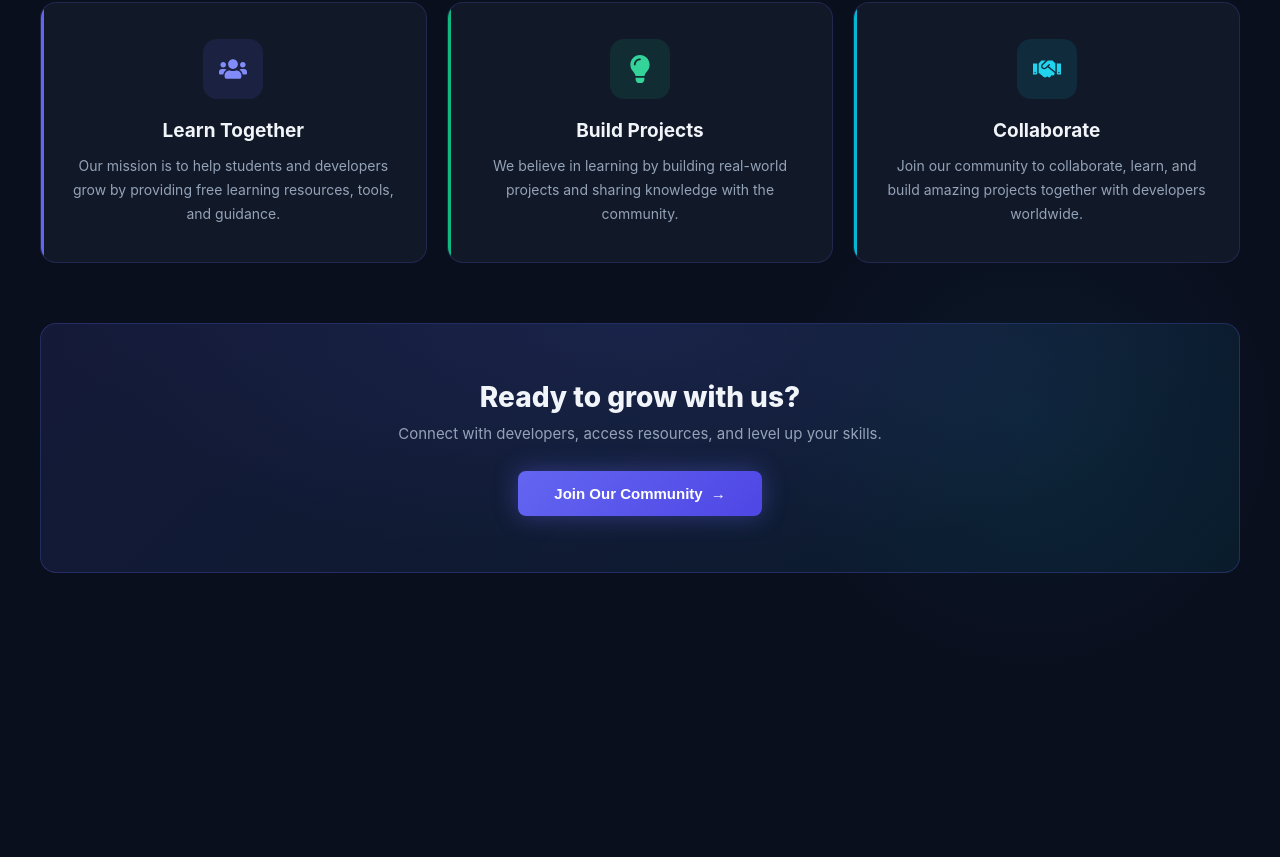
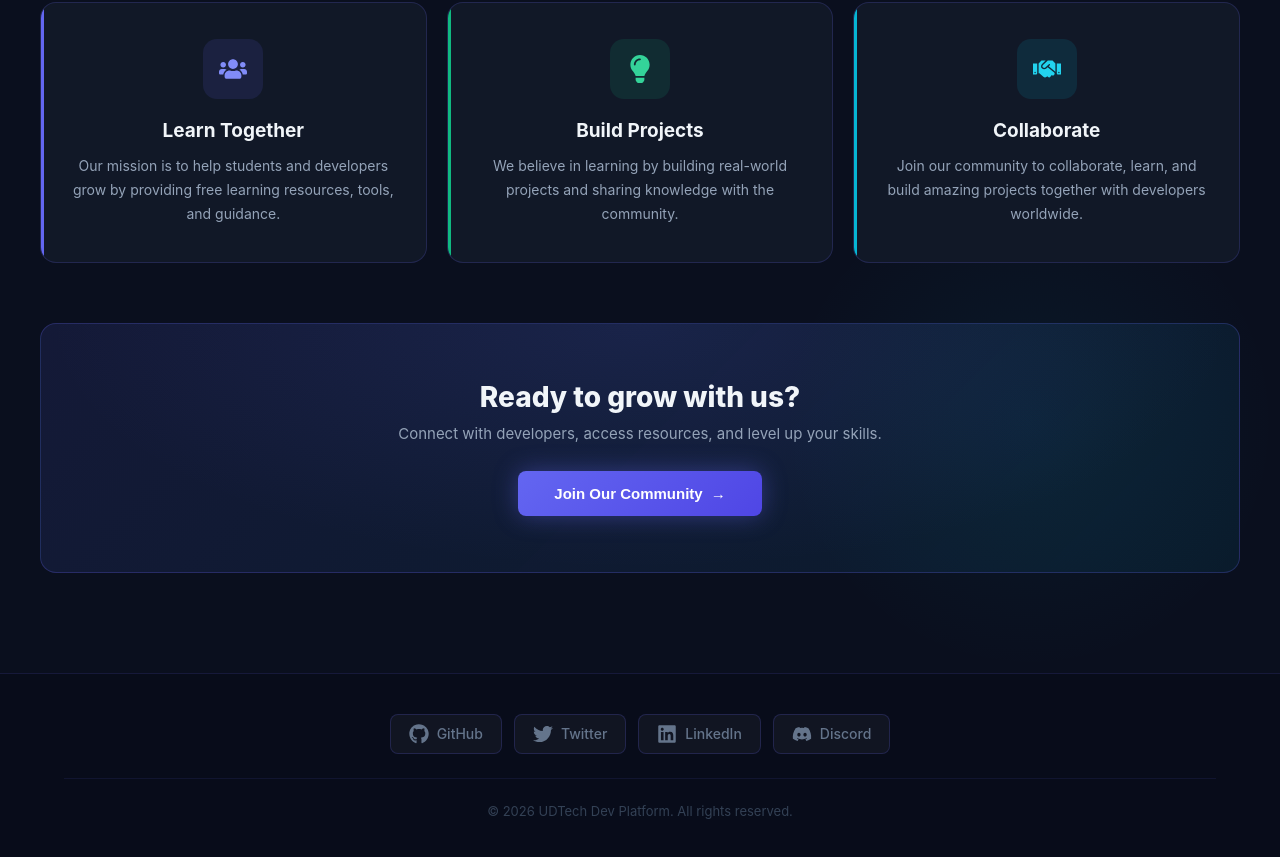
Before and after one commit to UDTech-India/udtech-dev-platform, a React (Create React App) app in the folder frontend/: page / in a window 1280 px wide. Shown: the part 1815-2672 px from the top of the page. Before the commit the page ends 2488 px from the top, so only its background shows below. Built offline with nearby package versions, Linux system fonts and the light colour scheme.

Commit message:
Task 16: Added responsive footer component with social and GitHub links

```diff
--- a/frontend/src/App.js
+++ b/frontend/src/App.js
@@ -1,5 +1,6 @@
 import React, { useState } from 'react';
 import Navbar from "./components/Navbar";
+import Footer from "./components/Footer";
 import Home from "./pages/Home";
 import Resources from "./pages/Resources";
 import ToolsPage from "./pages/ToolsPage";
@@ -31,6 +32,7 @@ function App() {
     <div className="app">
       <Navbar currentPage={currentPage} setCurrentPage={setCurrentPage} />
       {renderPage()}
+      <Footer />
     </div>
   );
 }
--- /dev/null
+++ b/frontend/src/components/Footer.css
@@ -0,0 +1,77 @@
+.footer {
+  background: #080c1a;
+  border-top: 1px solid rgba(99, 102, 241, 0.15);
+}
+
+.footer-inner {
+  max-width: 1200px;
+  margin: 0 auto;
+  padding: 40px 24px;
+  display: flex;
+  flex-direction: column;
+  align-items: center;
+  gap: 24px;
+}
+
+/* Social links row */
+.footer-socials {
+  display: flex;
+  gap: 12px;
+  flex-wrap: wrap;
+  justify-content: center;
+}
+
+.footer-social-link {
+  display: inline-flex;
+  align-items: center;
+  gap: 8px;
+  padding: 9px 18px;
+  background: rgba(255, 255, 255, 0.04);
+  border: 1px solid rgba(99, 102, 241, 0.2);
+  border-radius: 8px;
+  color: #64748b;
+  text-decoration: none;
+  font-size: 14px;
+  font-weight: 500;
+  transition: all 0.25s ease;
+}
+
+.footer-social-link:hover {
+  color: #a5b4fc;
+  border-color: rgba(99, 102, 241, 0.5);
+  background: rgba(99, 102, 241, 0.1);
+  transform: translateY(-2px);
+}
+
+/* GitHub link gets a slightly different accent */
+.footer-social-link:first-child:hover {
+  color: #f1f5f9;
+  border-color: rgba(241, 245, 249, 0.4);
+  background: rgba(241, 245, 249, 0.06);
+}
+
+/* Divider */
+.footer-divider {
+  width: 100%;
+  height: 1px;
+  background: rgba(99, 102, 241, 0.1);
+}
+
+/* Copyright */
+.footer-copy {
+  font-size: 13px;
+  color: #334155;
+  margin: 0;
+  text-align: center;
+}
+
+/* Responsive */
+@media screen and (max-width: 480px) {
+  .footer-social-link span {
+    display: none;
+  }
+
+  .footer-social-link {
+    padding: 10px 12px;
+  }
+}
--- /dev/null
+++ b/frontend/src/components/Footer.jsx
@@ -0,0 +1,52 @@
+import React from "react";
+import { FaGithub, FaTwitter, FaLinkedin, FaDiscord } from "react-icons/fa";
+import "./Footer.css";
+
+const Footer = () => {
+  const currentYear = new Date().getFullYear();
+
+  const socialLinks = [
+    { icon: FaGithub,   href: "https://github.com",   label: "GitHub"   },
+    { icon: FaTwitter,  href: "https://twitter.com",  label: "Twitter"  },
+    { icon: FaLinkedin, href: "https://www.linkedin.com/company/udtech-india", label: "LinkedIn" },
+    { icon: FaDiscord,  href: "https://discord.com",  label: "Discord"  },
+  ];
+
+  return (
+    <footer className="footer">
+      <div className="footer-inner">
+
+        {/* Social Media Links */}
+        <div className="footer-socials">
+          {socialLinks.map((s) => {
+            const Icon = s.icon;
+            return (
+              <a
+                key={s.label}
+                href={s.href}
+                target="_blank"
+                rel="noreferrer"
+                className="footer-social-link"
+                aria-label={s.label}
+              >
+                <Icon size={20} />
+                <span>{s.label}</span>
+              </a>
+            );
+          })}
+        </div>
+
+        {/* Divider */}
+        <div className="footer-divider"></div>
+
+        {/* Copyright */}
+        <p className="footer-copy">
+          © {currentYear} UDTech Dev Platform. All rights reserved.
+        </p>
+
+      </div>
+    </footer>
+  );
+};
+
+export default Footer;
```
